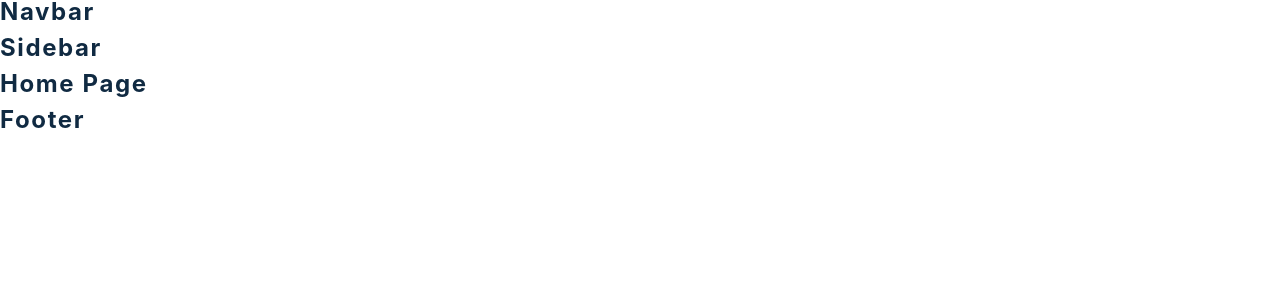
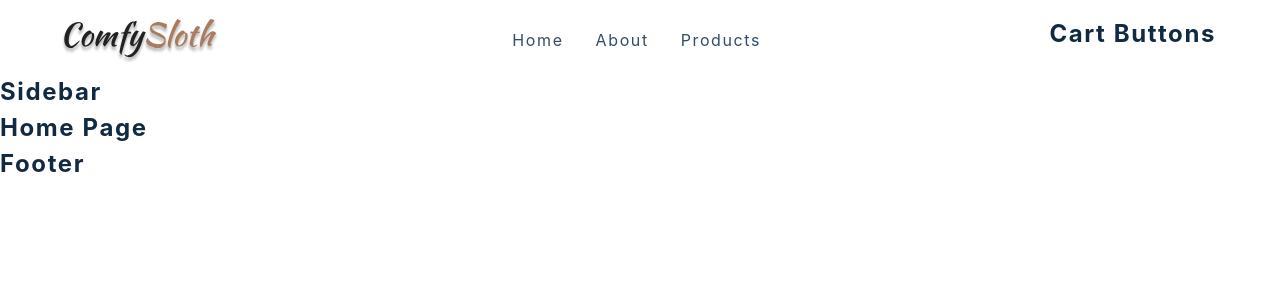
Before and after one commit to estherab/react-ecommerce, a React (Create React App) app: page / in a window 1280 px wide. Shown: the top 300 px of the page. Built offline with nearby package versions, Linux system fonts and the light colour scheme.

Commit message:
Add navbar

```diff
--- a/src/components/Navbar.js
+++ b/src/components/Navbar.js
@@ -9,7 +9,30 @@ import { useProductsContext } from '../context/products_context'
 import { useUserContext } from '../context/user_context'
 
 const Nav = () => {
-  return <h4>navbar</h4>
+  return <NavContainer>
+    <div className='nav-center'>
+      <div className='nav-header'>
+        <Link to ='/'>
+          <img src={logo} alt='Comfy Sloth'/>
+        </Link>
+
+        <button type='button' className='nav-toggle'><FaBars /></button>
+      </div>
+
+      <ul className='nav-links'>
+        {links.map((links) => {
+          const {id, text, url} = links
+
+          return (
+            <li key={id}>
+              <Link to={url}>{text}</Link>
+            </li>
+          )
+        })}
+      </ul>
+      <CartButtons />
+    </div>
+  </NavContainer>
 }
 
 const NavContainer = styled.nav`
```
